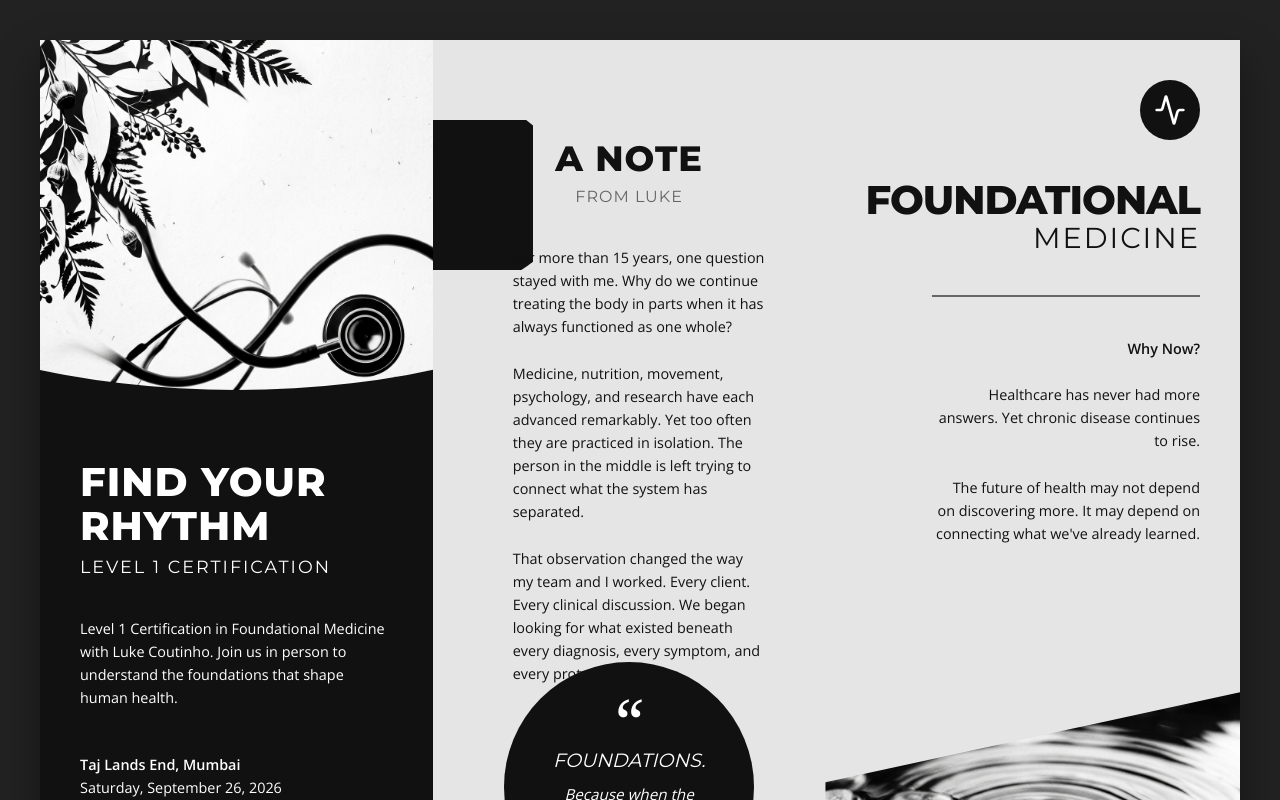
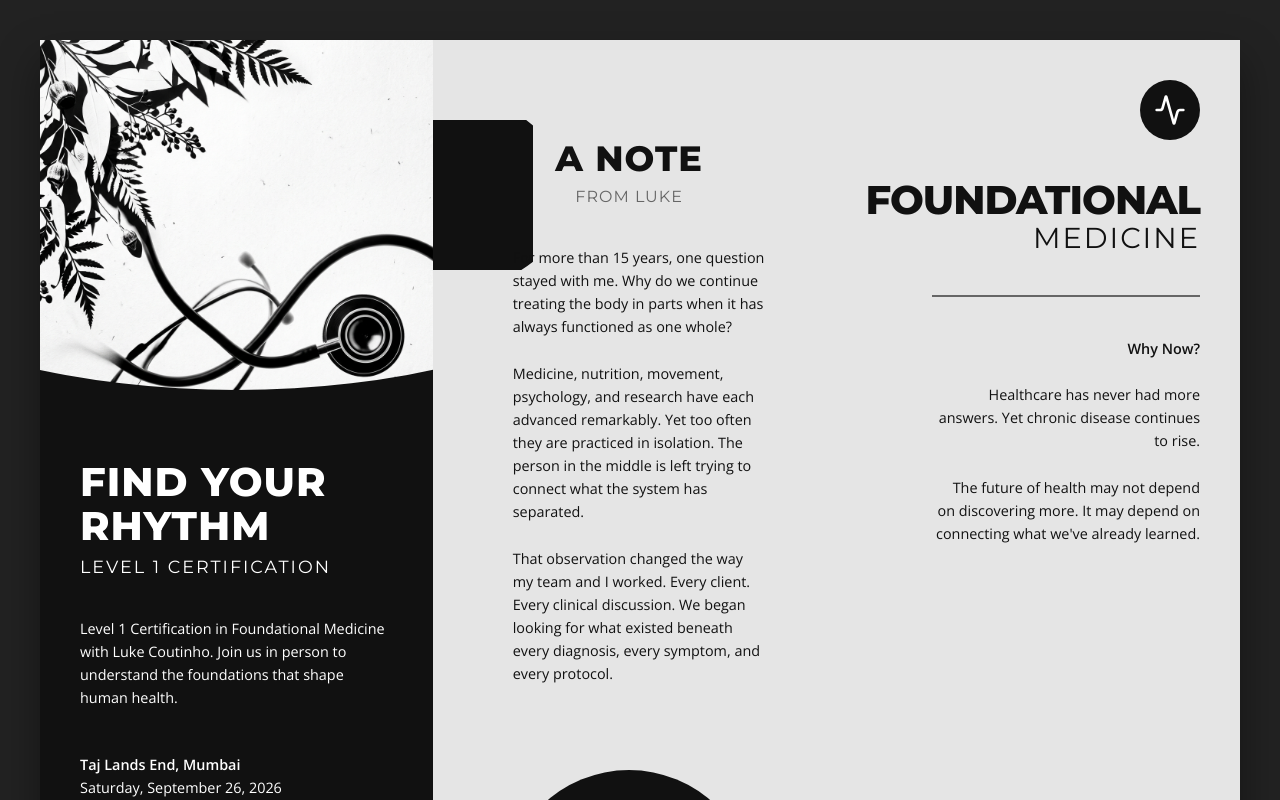
Before and after one commit to Komalgiri15/LC, a React (Vite) app: page / in a window 1280 px wide. Shown: the top 800 px of the page. Built offline with nearby package versions, Linux system fonts and the light colour scheme.

Commit message:
Add padding to prevent circle quote from overlapping text

```diff
--- a/src/components/Spread1.tsx
+++ b/src/components/Spread1.tsx
@@ -82,7 +82,7 @@
           <path fill="#111111" d="M44.7,-76.4C58.9,-69.2,71.8,-59.1,81.4,-46.3C91,-33.5,97.3,-18,97.7,-2.3C98.1,13.4,92.5,29.3,82.8,42.5C73.1,55.7,59.3,66.2,44.4,73.1C29.5,80,13.5,83.3,-2.2,86.9C-17.9,90.5,-33.3,94.4,-47.1,89.5C-60.9,84.6,-73,70.9,-81.1,56C-89.2,41.1,-93.3,25,-94.1,9.4C-94.9,-6.2,-92.4,-21.3,-84.9,-33.6C-77.4,-45.9,-64.9,-55.4,-51.7,-63.1C-38.5,-70.8,-24.6,-76.7,-10,-79.1C4.6,-81.5,19.2,-80.4,30.5,-83.6L44.7,-76.4Z" transform="translate(100 100) scale(1.5)" />
         </svg>
 
-        <div style={{ marginTop: '60px', zIndex: 2, position: 'relative' }} className="text-center">
+        <div style={{ marginTop: '60px', zIndex: 2, position: 'relative', paddingBottom: '350px' }} className="text-center">
           <h2 className="title-dark font-heading">A NOTE</h2>
           <p className="subtitle-dark font-heading">FROM LUKE</p>
 
```
